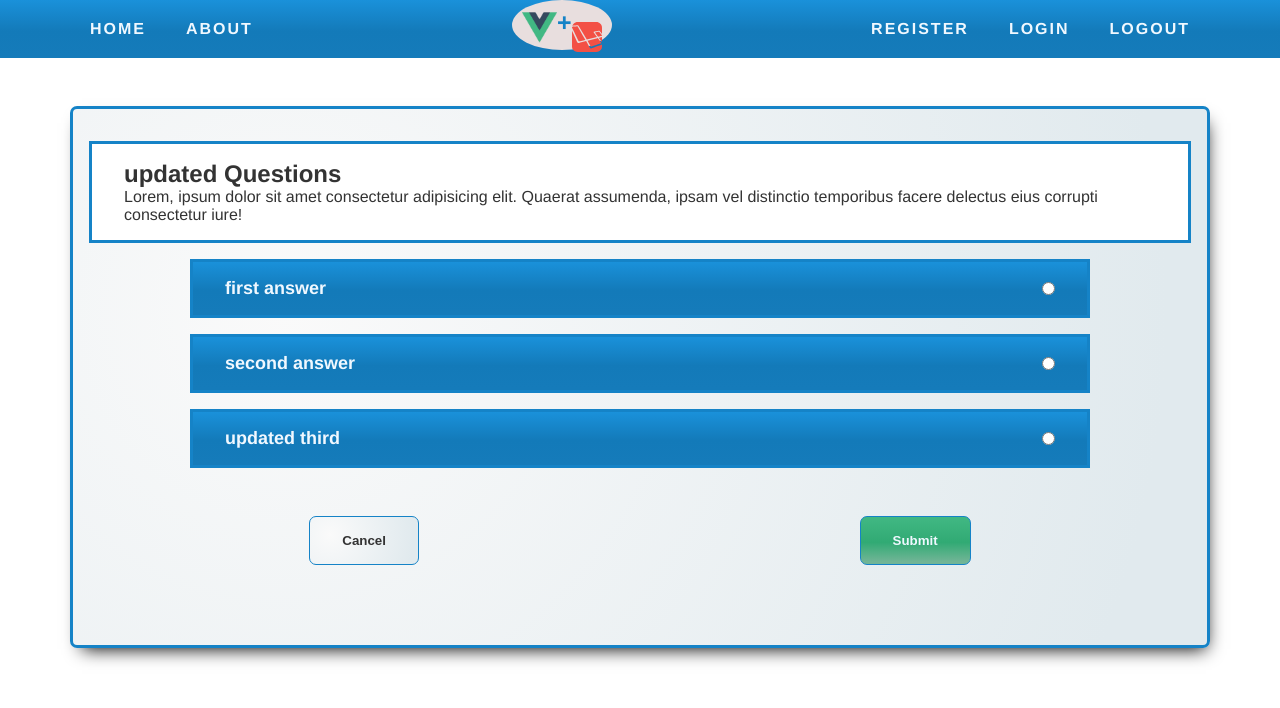
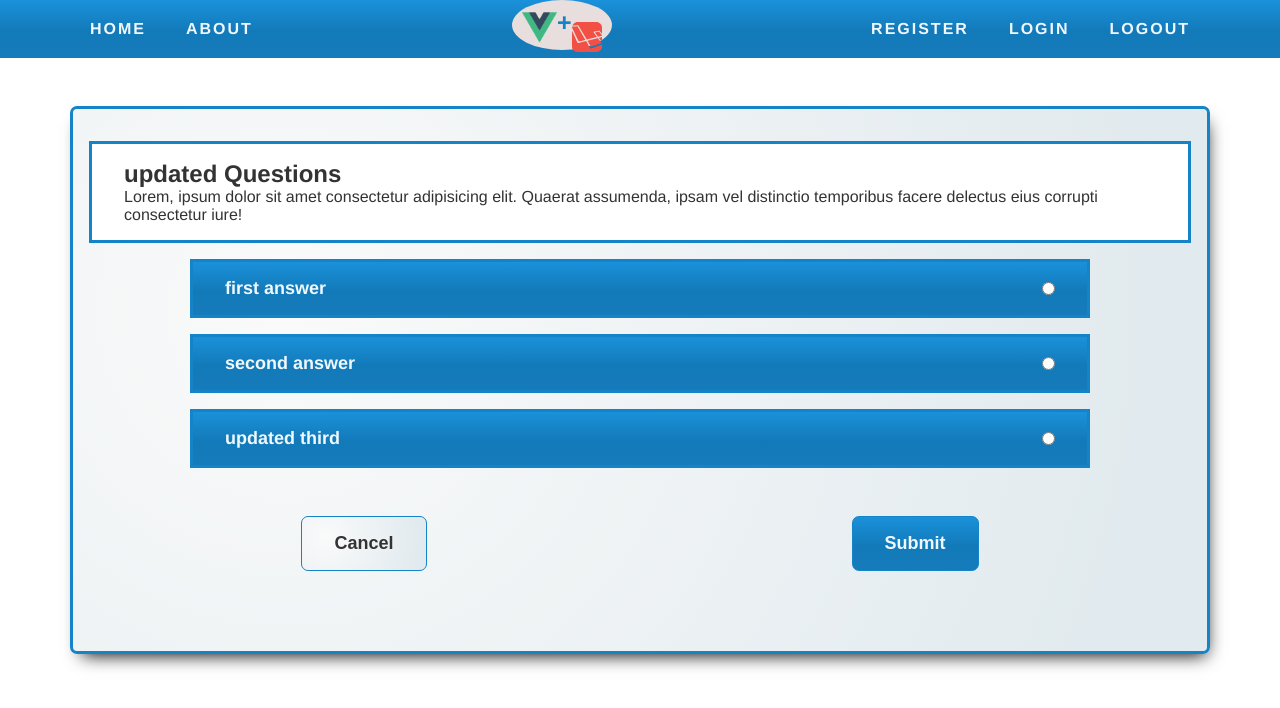
Before and after one commit to eevan7a9/voting-system, a Vue app in the folder voting-frontend/: page /#/question/1/details in a window 1280 px wide. Shown: the top 708 px of the page. Built offline with nearby package versions, Linux system fonts and the light colour scheme.

Commit message:
added funcion to return to the same question when cancel

```diff
--- a/voting-frontend/src/router.js
+++ b/voting-frontend/src/router.js
@@ -9,7 +9,8 @@ export default new Router({
     {
       path: '/',
       name: 'home',
-      component: Home
+      component: Home,
+      props: true
     },
     {
       path: '/about',
--- a/voting-frontend/src/views/Details.vue
+++ b/voting-frontend/src/views/Details.vue
@@ -20,8 +20,14 @@
         v-if="questionDetail.answers.length == 0"
       >None</div>
       <div class="buttons-container pady-3">
-        <button class="cancel pady-1 padx-2 fw-bold borad-1 dark bg-lightdient tx-cap">cancel</button>
-        <button class="submit pady-1 padx-2 fw-bold borad-1 light bg-vuedient tx-cap">Submit</button>
+        <button
+          @click="cancel"
+          class="cancel pady-1 padx-2 fs-18 fw-bold borad-1 dark bg-lightdient tx-cap pointer"
+        >cancel</button>
+        <button
+          @click="vote"
+          class="submit pady-1 padx-2 fs-18 fw-bold borad-1 light bg-bluedient tx-cap pointer"
+        >Submit</button>
       </div>
     </div>
   </div>
@@ -38,7 +44,16 @@ export default {
     ...mapGetters(["questionDetail"])
   },
   methods: {
-    ...mapActions(["getQuestionDetails"])
+    ...mapActions(["getQuestionDetails"]),
+    cancel() {
+      this.$router.push({
+        name: "home",
+        params: { scrollInto: `${this.questionDetail.id}` }
+      });
+    },
+    vote() {
+      alert("submited");
+    }
   },
   created() {
     if (this.question) {
--- a/voting-frontend/src/views/Home.vue
+++ b/voting-frontend/src/views/Home.vue
@@ -1,7 +1,7 @@
 <template>
   <div class="home pady-1">
     <QuestionsFilter />
-    <QuestionsList />
+    <QuestionsList :scrollInto="scrollInto" />
   </div>
 </template>
 
@@ -15,6 +15,9 @@ export default {
   components: {
     QuestionsFilter,
     QuestionsList
+  },
+  props: {
+    scrollInto: String
   }
 };
 </script>
```
